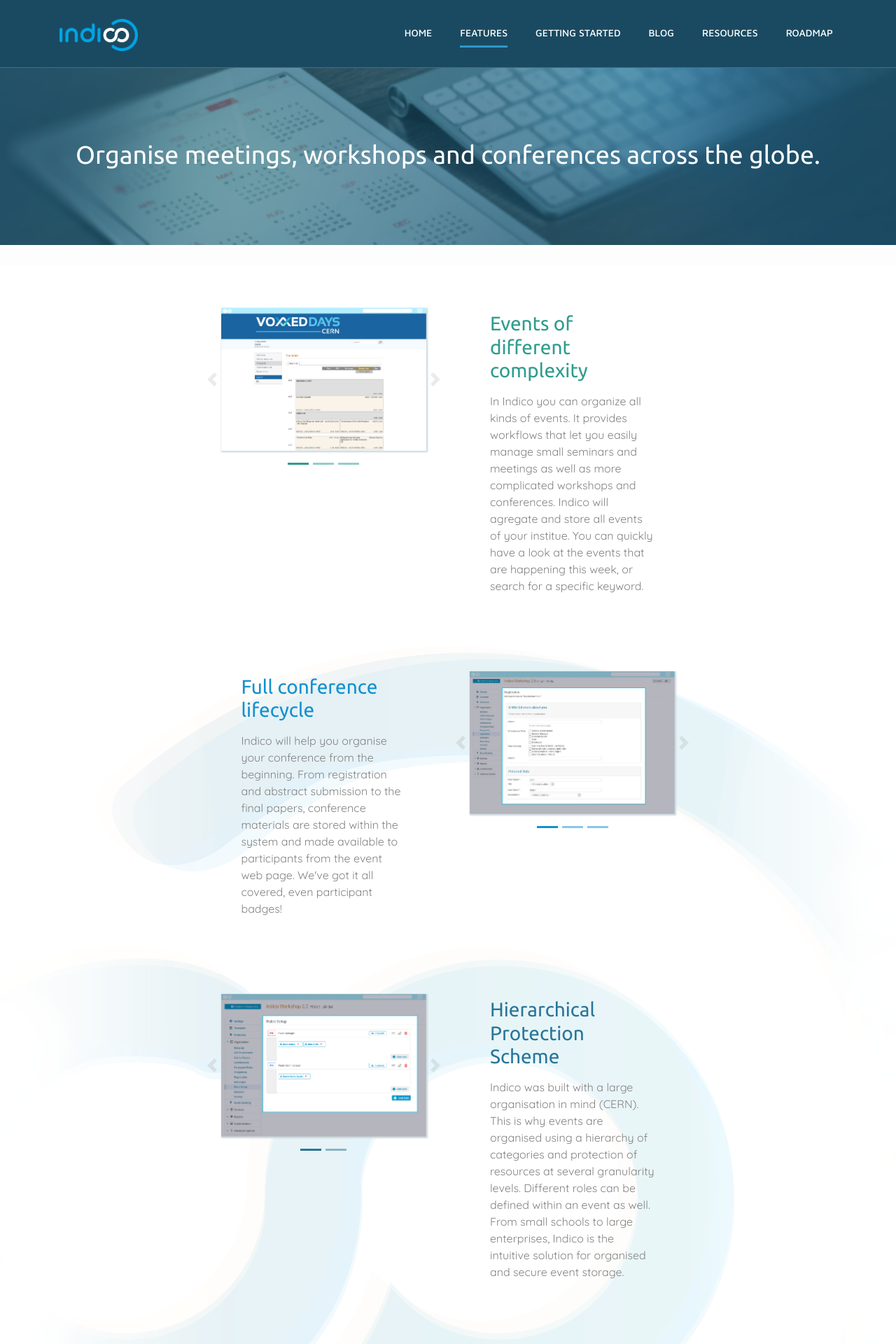
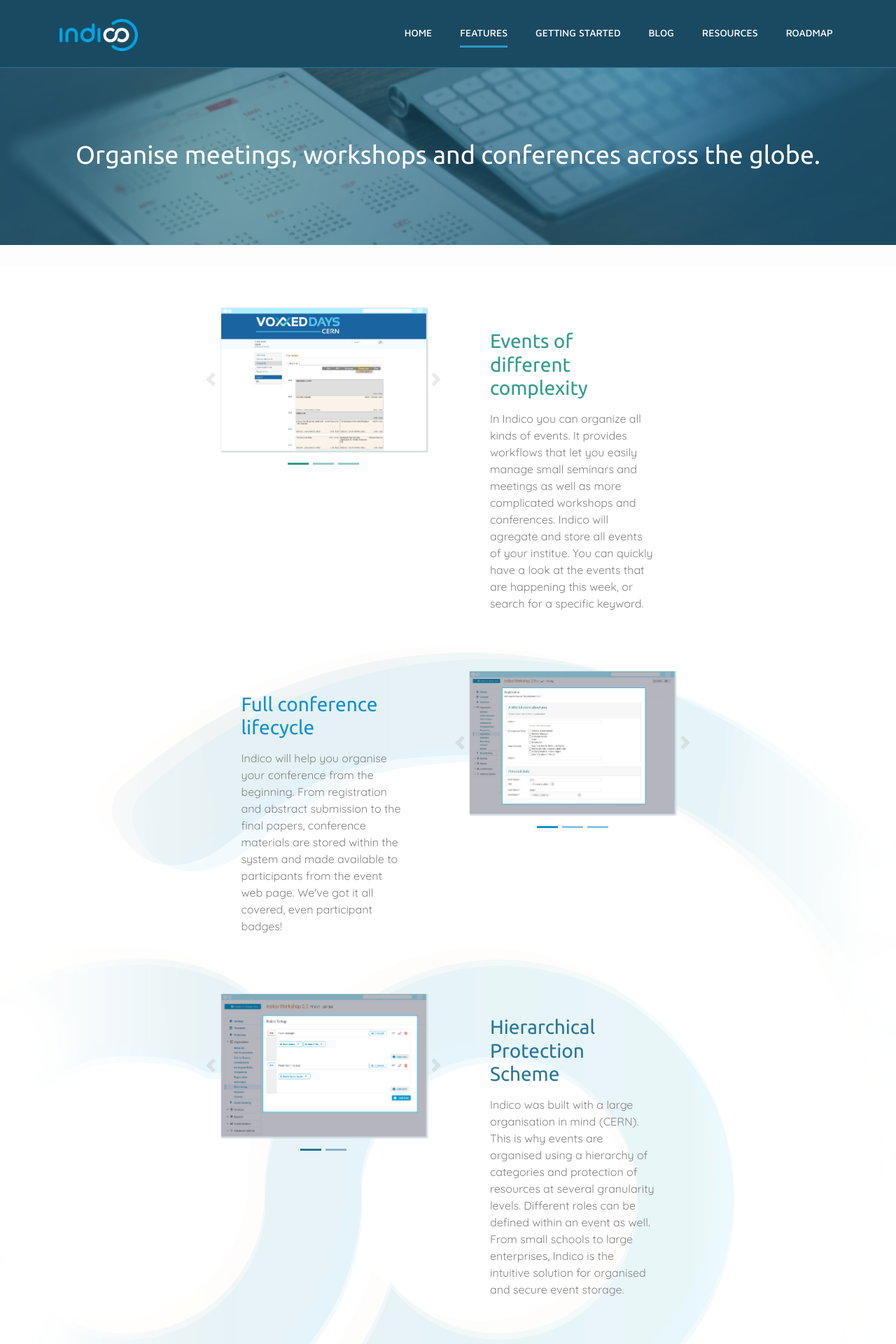
Before and after one commit to indico/indico.github.io, a Jekyll site: the page built from features.md, in a window 1280 px wide. Shown: the top 1920 px of the page at 70% size. Built offline with Jekyll 4.4.1, drawn with Linux system fonts in a browser that asks for light colours; nearby versions of some CDN libraries; comment, search, counter and statistics services are not loaded.

Commit message:
Fix features page responsiveness

```diff
--- a/css/indico.scss
+++ b/css/indico.scss
@@ -917,15 +917,17 @@
 
 
     .feature-row {
-        margin-bottom: calc(3 * #{$spacing-unit});
+        margin-bottom: calc(2 * #{$spacing-unit});
         text-align: center;
-        margin-top: 60px;
+        margin-top: calc(2 * #{$spacing-unit});
+
 
         .description {
             flex-direction: column;
             align-items: flex-start;
             font-family: $quicksand;
-            padding: 5px 60px;
+            padding: 10px 60px;
+            margin-top: 20px;
 
             h2 {
                 font-size: 28px;
@@ -940,10 +942,11 @@
         }
 
         .feature-screenshot {
-            margin-left: 5%;
-            margin-right: 5%;
+            padding-left: 5%;
+            padding-right: 5%;
             max-height: 500px;
             margin-bottom: 40px;
+            width: 100%;
 
             .carousel-inner {
                 box-shadow: 1px 1px 2px 1px lighten($blue-gray-light, 30%);
@@ -954,16 +957,16 @@
                 margin-bottom: 0;
             }
 
-            .carousel-control-prev, .carousel-control-next {
+            .carousel-control {
                 transition: none;
             }
 
             .carousel-control-prev {
-                margin-left: -12%;
+                left: -7%;
             }
 
             .carousel-control-next {
-                margin-right: -12%;
+                right: -7%;
             }
 
             .carousel-control-prev-icon,
```
